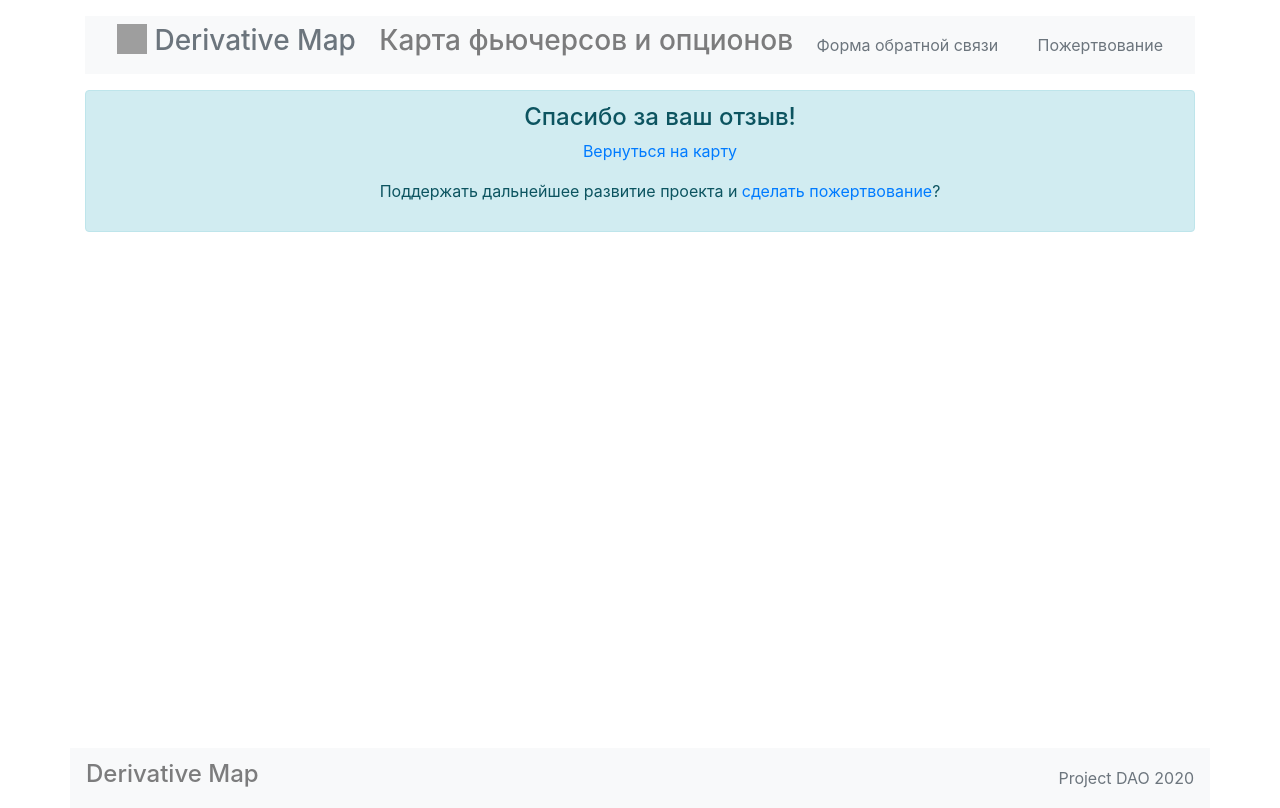
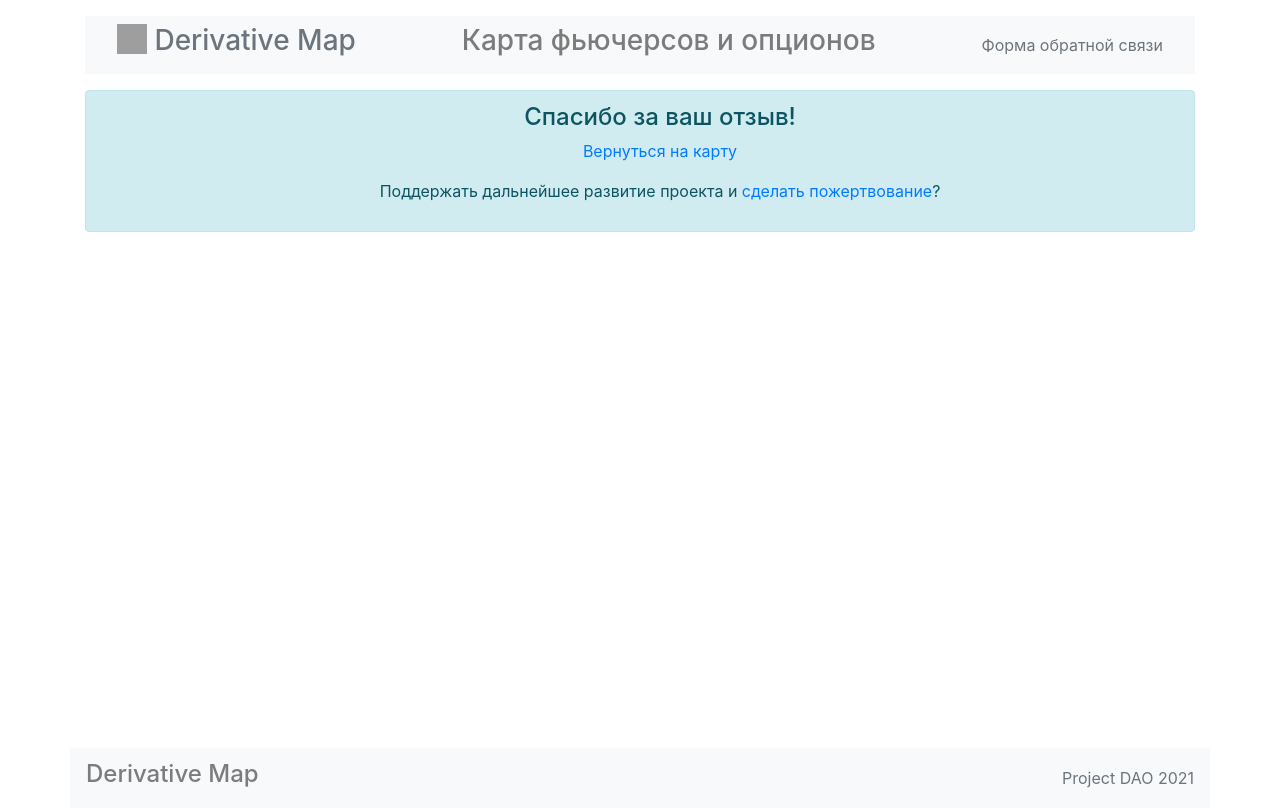
Before and after one commit to OlegDyukel/DerivativeMapAlpha, a Flask app: page /confirmed_feedback/ in a window 1280 px wide. Run offline with Flask 2, Linux system fonts and the light colour scheme; some libraries are stand-ins or nearby versions; grey boxes are pictures that could not be loaded.

Commit message:
link donate is removed from base.html

```diff
--- a/templates/base.html
+++ b/templates/base.html
@@ -75,7 +75,6 @@
     <p class="h3 text-center nav-link">Карта фьючерсов и опционов</p>
     </ul>
     <a class="nav-link text-secondary" href="{{ url_for("feedback") }}">Форма обратной связи</a>
-    <a class="nav-link text-secondary" href="{{ url_for("donate") }}">Пожертвование</a>
 </nav>
 </header>
 
@@ -86,7 +85,7 @@
       <ul class="navbar-nav mr-auto">
         <p class="h4 nav-link">Derivative Map</p>
       </ul>
-      <a class="text-muted" href="#">Project DAO 2020</a>
+      <a class="text-muted" href="#">Project DAO 2021</a>
     </nav>
   </footer>
 
```
Also changed, not shown: test.py (added).
